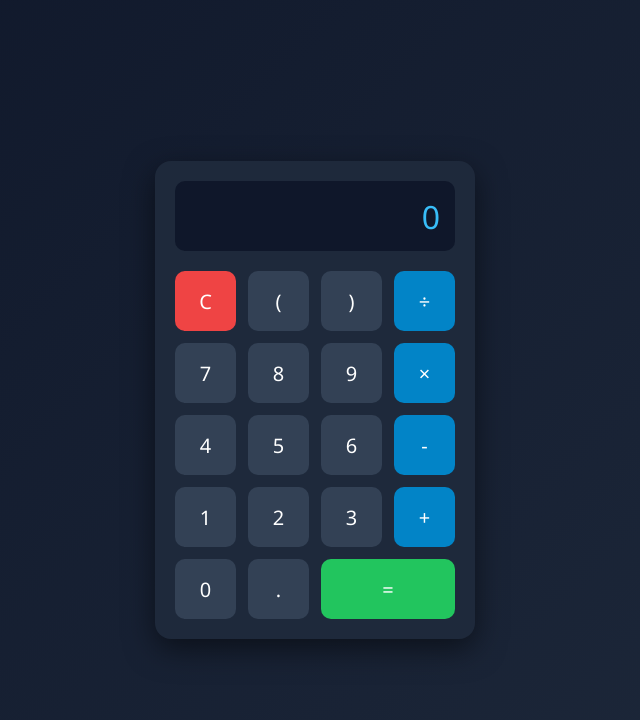
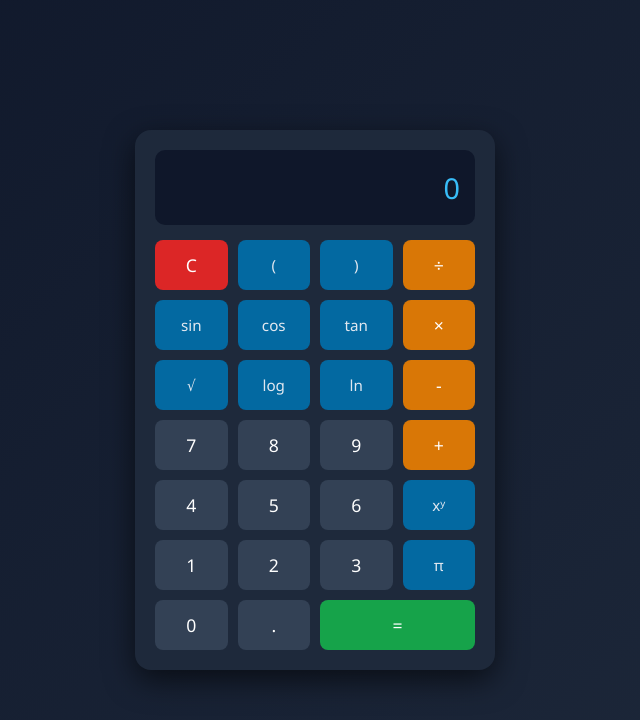
Before and after one commit to gemechureta94-lab/calculatoor, a website: page index.html in a window 1280 px wide. Shown: the whole page, without its empty margins (325-965 px from the left). Drawn offline with Linux system fonts and the light colour scheme.

Commit message:
Update index.html

```diff
--- a/index.html
+++ b/index.html
@@ -3,7 +3,7 @@
 <head>
     <meta charset="UTF-8">
     <meta name="viewport" content="width=device-width, initial-scale=1.0">
-    <title>Modern Calculator</title>
+    <title>Advanced Scientific Calculator</title>
     <style>
         * {
             box-sizing: border-box;
@@ -17,46 +17,49 @@
             display: flex;
             justify-content: center;
             align-items: center;
-            height: 100vh;
+            min-height: 100vh;
             color: #fff;
+            padding: 10px;
         }
 
         .calculator {
             background: #1e293b;
             padding: 20px;
             border-radius: 16px;
-            box-shadow: 0 10px 30px rgba(0, 0, 0, 0.5);
-            width: 320px;
+            box-shadow: 0 10px 30px rgba(0, 0, 0, 0.6);
+            width: 360px;
         }
 
         .display {
             width: 100%;
-            height: 70px;
+            height: 75px;
             background: #0f172a;
             border: none;
             border-radius: 10px;
             color: #38bdf8;
-            font-size: 2rem;
+            font-size: 1.8rem;
             text-align: right;
             padding: 0 15px;
-            margin-bottom: 20px;
+            margin-bottom: 15px;
             box-sizing: border-box;
             pointer-events: none;
+            word-wrap: break-word;
+            word-break: break-all;
         }
 
         .buttons {
             display: grid;
             grid-template-columns: repeat(4, 1fr);
-            gap: 12px;
+            gap: 10px;
         }
 
         button {
             background: #334155;
             color: #fff;
             border: none;
-            border-radius: 10px;
-            font-size: 1.25rem;
-            height: 60px;
+            border-radius: 8px;
+            font-size: 1.1rem;
+            height: 50px;
             cursor: pointer;
             transition: background 0.2s, transform 0.1s;
         }
@@ -69,32 +72,42 @@
             transform: scale(0.95);
         }
 
+        .btn-sci {
+            background: #0369a1;
+            color: #e2e8f0;
+            font-size: 0.95rem;
+        }
+
+        .btn-sci:hover {
+            background: #0284c7;
+        }
+
         .btn-operator {
-            background: #0284c7;
+            background: #d97706;
             color: #fff;
         }
 
         .btn-operator:hover {
-            background: #0ea5e9;
+            background: #f59e0b;
         }
 
         .btn-clear {
-            background: #ef4444;
+            background: #dc2626;
             color: #fff;
         }
 
         .btn-clear:hover {
-            background: #f87171;
+            background: #ef4444;
         }
 
         .btn-equal {
-            background: #22c55e;
+            background: #16a34a;
             color: #fff;
             grid-column: span 2;
         }
 
         .btn-equal:hover {
-            background: #4ade80;
+            background: #22c55e;
         }
     </style>
 </head>
@@ -103,25 +116,36 @@
     <div class="calculator">
         <input type="text" class="display" id="display" value="0" disabled>
         <div class="buttons">
+            <!-- Scientific & Advanced Functions -->
             <button class="btn-clear" onclick="clearDisplay()">C</button>
-            <button onclick="appendValue('(')">(</button>
-            <button onclick="appendValue(')')">)</button>
+            <button class="btn-sci" onclick="appendValue('(')">(</button>
+            <button class="btn-sci" onclick="appendValue(')')">)</button>
             <button class="btn-operator" onclick="appendValue('/')">&divide;</button>
+
+            <button class="btn-sci" onclick="appendSci('Math.sin(', 'sin(')">sin</button>
+            <button class="btn-sci" onclick="appendSci('Math.cos(', 'cos(')">cos</button>
+            <button class="btn-sci" onclick="appendSci('Math.tan(', 'tan(')">tan</button>
+            <button class="btn-operator" onclick="appendValue('*')">&times;</button>
+
+            <button class="btn-sci" onclick="appendSci('Math.sqrt(', '√(')">&#8730;</button>
+            <button class="btn-sci" onclick="appendSci('Math.log10(', 'log(')">log</button>
+            <button class="btn-sci" onclick="appendSci('Math.log(', 'ln(')">ln</button>
+            <button class="btn-operator" onclick="appendValue('-')">-</button>
 
             <button onclick="appendValue('7')">7</button>
             <button onclick="appendValue('8')">8</button>
             <button onclick="appendValue('9')">9</button>
-            <button class="btn-operator" onclick="appendValue('*')">&times;</button>
+            <button class="btn-operator" onclick="appendValue('+')">+</button>
 
             <button onclick="appendValue('4')">4</button>
             <button onclick="appendValue('5')">5</button>
             <button onclick="appendValue('6')">6</button>
-            <button class="btn-operator" onclick="appendValue('-')">-</button>
+            <button class="btn-sci" onclick="appendValue('**')">xʸ</button>
 
             <button onclick="appendValue('1')">1</button>
             <button onclick="appendValue('2')">2</button>
             <button onclick="appendValue('3')">3</button>
-            <button class="btn-operator" onclick="appendValue('+')">+</button>
+            <button class="btn-sci" onclick="appendValue('Math.PI', 'π')">π</button>
 
             <button onclick="appendValue('0')">0</button>
             <button onclick="appendValue('.')">.</button>
@@ -131,25 +155,50 @@
 
     <script>
         const display = document.getElementById('display');
+        let expression = ''; // Herrega sirrii JavaScriptaf tajaajilu
+        let displayValue = ''; // Skiriinii irratti mul'atu
 
-        function appendValue(value) {
-            if (display.value === '0' && value !== '.') {
-                display.value = value;
+        function appendValue(val) {
+            if (display.value === '0' && val !== '.') {
+                expression = val;
+                displayValue = val;
             } else {
-                display.value += value;
+                expression += val;
+                displayValue += val;
             }
+            display.value = displayValue;
+        }
+
+        function appendSci(func, label) {
+            if (display.value === '0') {
+                expression = func;
+                displayValue = label;
+            } else {
+                expression += func;
+                displayValue += label;
+            }
+            display.value = displayValue;
         }
 
         function clearDisplay() {
+            expression = '';
+            displayValue = '';
             display.value = '0';
         }
 
         function calculate() {
             try {
-                let result = eval(display.value.replace(/&times;/g, '*').replace(/&divide;/g, '/'));
+                // Herregicha herreguuf eval fayyadamne
+                let result = eval(expression);
+                // Gatii herregame xumuraa sirriitti qindeeffachuu (Decimal places)
+                result = Math.round(result * 100000000) / 100000000;
                 display.value = result;
+                expression = result.toString();
+                displayValue = result.toString();
             } catch (error) {
                 display.value = 'Dogoggora (Error)';
+                expression = '';
+                displayValue = '';
             }
         }
     </script>
```
